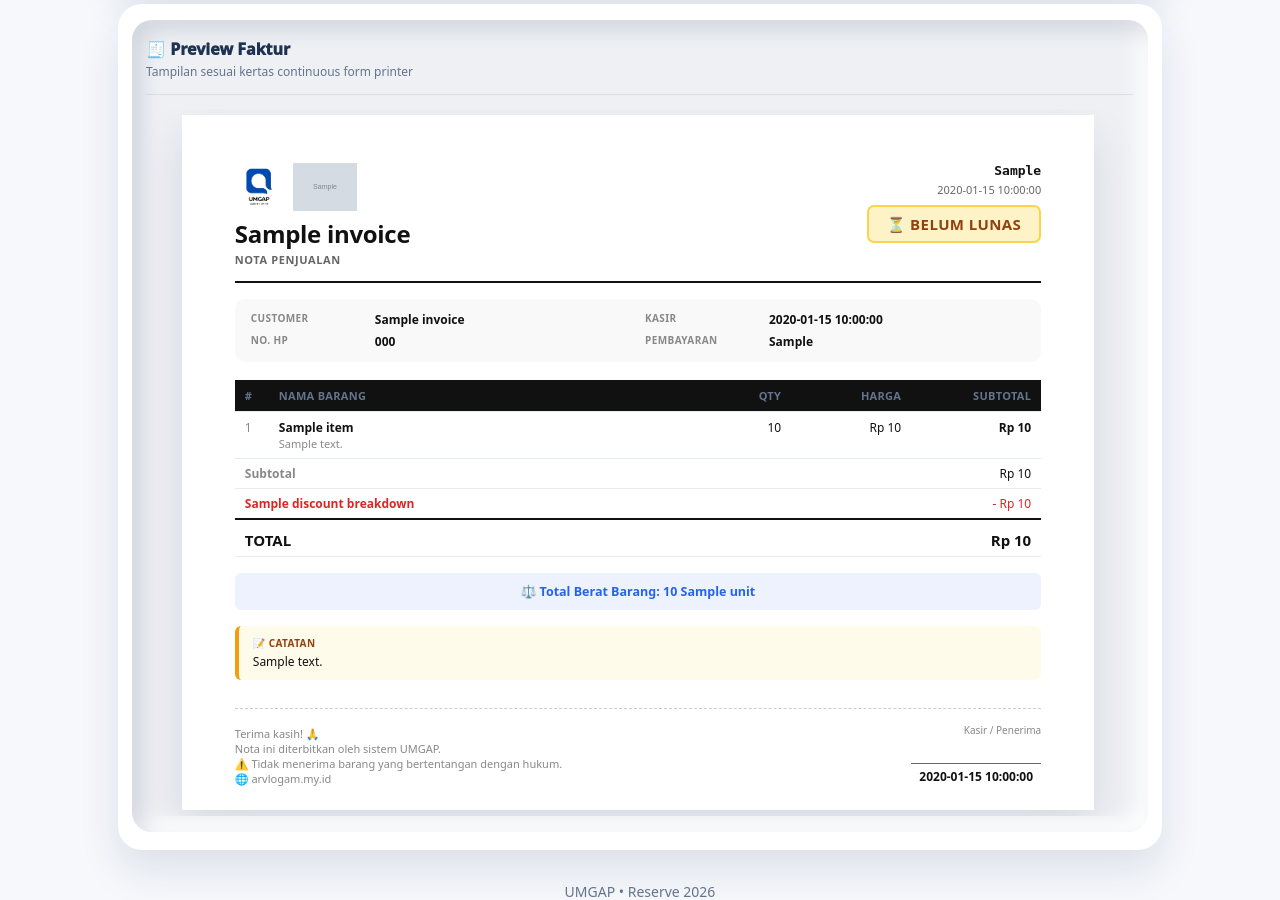
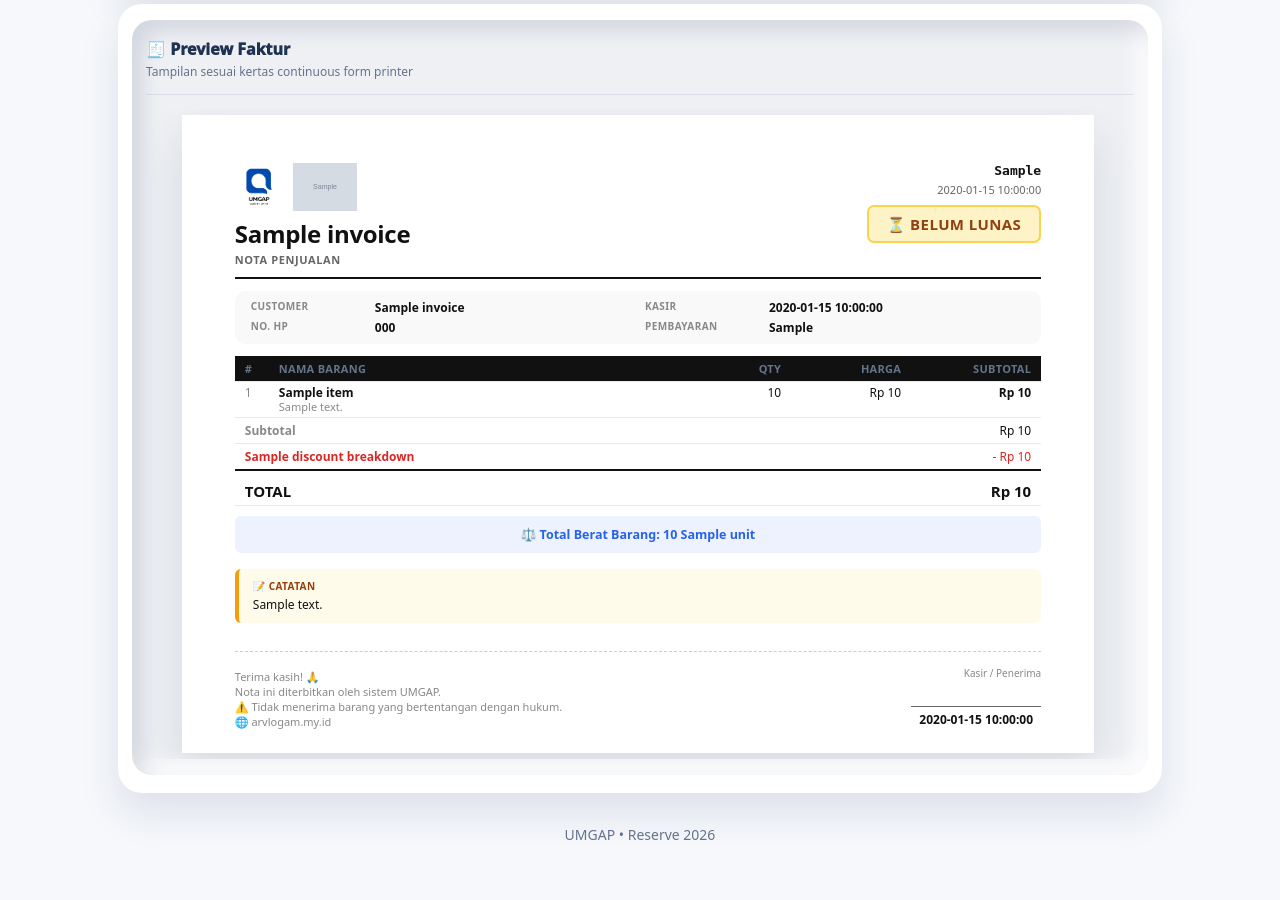
Before and after one commit to umgap2026-cmd/UMGAP-AI, a Flask app: template templates/invoice_print.html in a window 1280 px wide. Shown: the part 1162-2062 px from the top of the page. After the commit the page ends 2002 px from the top, so only its background shows below. Run offline with Flask 3, Linux system fonts and the light colour scheme; the template is opened without the code that fills it: most values are stand-ins (such as "Sample title", 1, 10 or a date in 2020); grey boxes marked "Sample" are stand-in pictures; parts of the project's set-up code (start-up, migrations or seed data) failed here and were passed over; some libraries are stand-ins or nearby versions.

Commit message:
Rapatkan jarak antar baris tabel item -- hemat kertas utk nota isi banyak barang
Padding baris tabel item (.fk-tbl tbody td) dikecilkan paling agresif
krn nilainya dikali JUMLAH BARIS -- nota yg biasanya isi ~100 barang,
tiap piksel dihemat di sini berdampak besar ke total panjang cetakan.
Bagian yg cuma muncul sekali (header logo, info pemasok/kasir, footer)
juga dirapatkan tapi lebih ringan krn dampaknya tidak berkali lipat.

Co-Authored-By: Claude Sonnet 5 <noreply@anthropic.com>

```diff
--- a/templates/invoice_print.html
+++ b/templates/invoice_print.html
@@ -166,7 +166,7 @@
     width: 9.5in; padding: 0.5in 0.55in; box-shadow: var(--shadow-out);
     position: relative;
   }
-  .fk-head { display: flex; justify-content: space-between; align-items: flex-start; gap: 16px; padding-bottom: 14px; border-bottom: 2px solid #111; margin-bottom: 16px; }
+  .fk-head { display: flex; justify-content: space-between; align-items: flex-start; gap: 16px; padding-bottom: 10px; border-bottom: 2px solid #111; margin-bottom: 12px; }
   .fk-logos { display: flex; align-items: center; gap: 10px; margin-bottom: 6px; }
   .fk-logos img { height: 48px; object-fit: contain; }
   .fk-biz { font-size: 24px; font-weight: 900; letter-spacing: -0.3px; }
@@ -178,20 +178,24 @@
   .fk-badge.lunas { background: #d1fae5; color: #065f46; border: 2px solid #6ee7b7; }
   .fk-badge.belum { background: #fef3c7; color: #92400e; border: 2px solid #fcd34d; }
 
-  .fk-meta { background: #f9f9f9; border-radius: 10px; padding: 12px 16px; margin-bottom: 18px; display: grid; grid-template-columns: 110px 1fr 110px 1fr; gap: 5px 14px; }
+  .fk-meta { background: #f9f9f9; border-radius: 10px; padding: 8px 16px; margin-bottom: 12px; display: grid; grid-template-columns: 110px 1fr 110px 1fr; gap: 3px 14px; }
   .fk-m-lbl { font-size: 10px; font-weight: 700; color: #888; text-transform: uppercase; letter-spacing: 0.4px; }
   .fk-m-val { font-size: 12px; font-weight: 600; }
 
-  .fk-tbl { width: 100%; border-collapse: collapse; margin-bottom: 16px; }
+  .fk-tbl { width: 100%; border-collapse: collapse; margin-bottom: 10px; }
   .fk-tbl thead tr { background: #111; color: #fff; }
-  .fk-tbl thead th { padding: 8px 10px; font-size: 11px; font-weight: 700; text-transform: uppercase; letter-spacing: 0.3px; text-align: left; }
+  .fk-tbl thead th { padding: 5px 10px; font-size: 11px; font-weight: 700; text-transform: uppercase; letter-spacing: 0.3px; text-align: left; }
   .fk-tbl thead th.r { text-align: right; }
   .fk-tbl tbody tr { border-bottom: 1px solid #eee; }
   .fk-tbl tbody tr:nth-child(even) { background: #fafafa; }
-  .fk-section-row td { background: #f2f5fb !important; font-size: 13px !important; font-weight: 900 !important; color: #223 !important; padding: 8px 10px !important; text-transform: uppercase; letter-spacing: 0.3px; }
-  .fk-tbl tbody td { padding: 7px 10px; font-size: 12px; }
+  .fk-section-row td { background: #f2f5fb !important; font-size: 13px !important; font-weight: 900 !important; color: #223 !important; padding: 4px 10px !important; text-transform: uppercase; letter-spacing: 0.3px; }
+  /* .fk-tbl tbody td: padding di sini dikali JUMLAH BARIS BARANG -- nota
+     yg biasanya isi ~100 barang, tiap 1px dihemat di sini = ~100px
+     dihemat total. Makanya baris item paling agresif dirapatkan drpd
+     bagian lain yg cuma muncul sekali (header/meta/footer). */
+  .fk-tbl tbody td { padding: 3px 10px; font-size: 12px; line-height: 1.25; }
   .fk-tbl tbody td.r { text-align: right; font-variant-numeric: tabular-nums; }
-  .fk-tbl tfoot td { padding: 6px 10px; font-size: 12px; text-align: right; font-variant-numeric: tabular-nums; }
+  .fk-tbl tfoot td { padding: 4px 10px; font-size: 12px; text-align: right; font-variant-numeric: tabular-nums; }
   .fk-tbl tfoot .lbl { text-align: left; color: #888; font-weight: 600; }
   .fk-tbl tfoot .disc { color: #dc2626; }
   .fk-tbl tfoot .grand { font-size: 15px; font-weight: 900; padding-top: 10px; border-top: 2px solid #111; }
```
